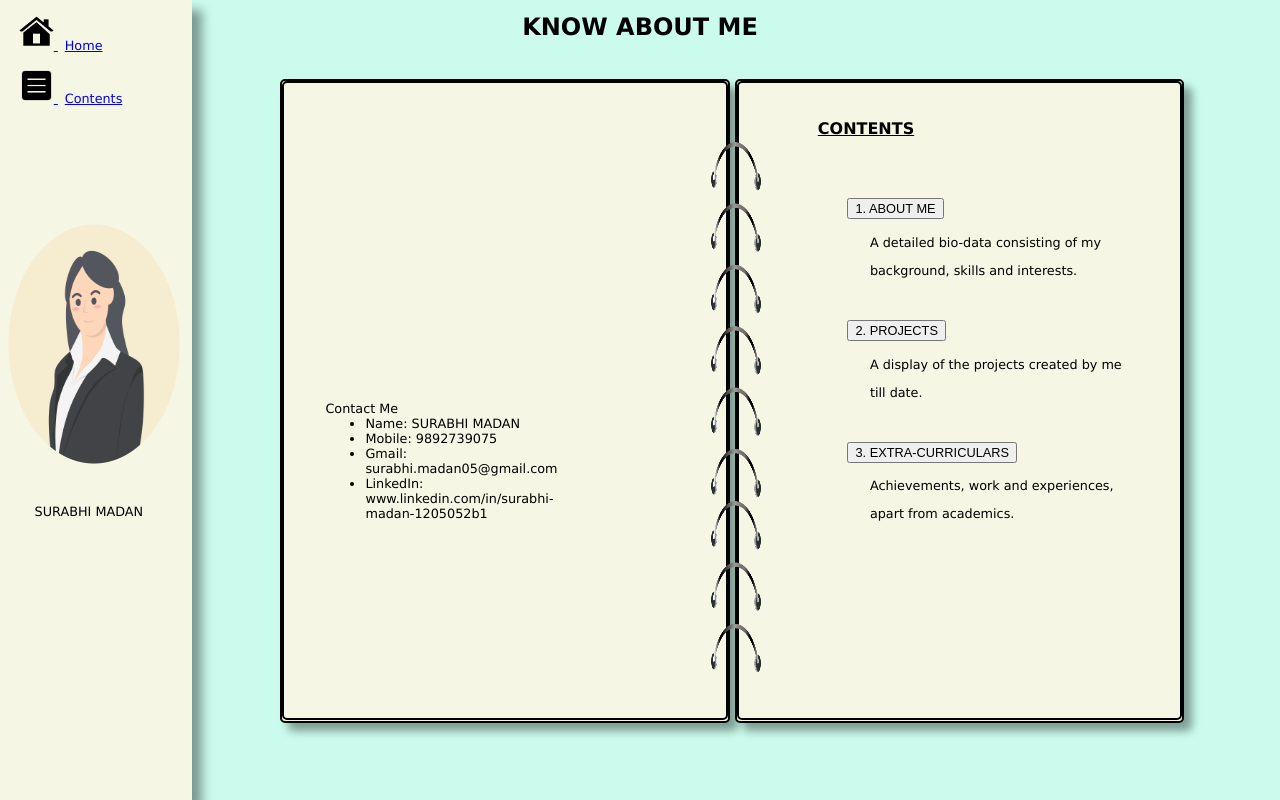
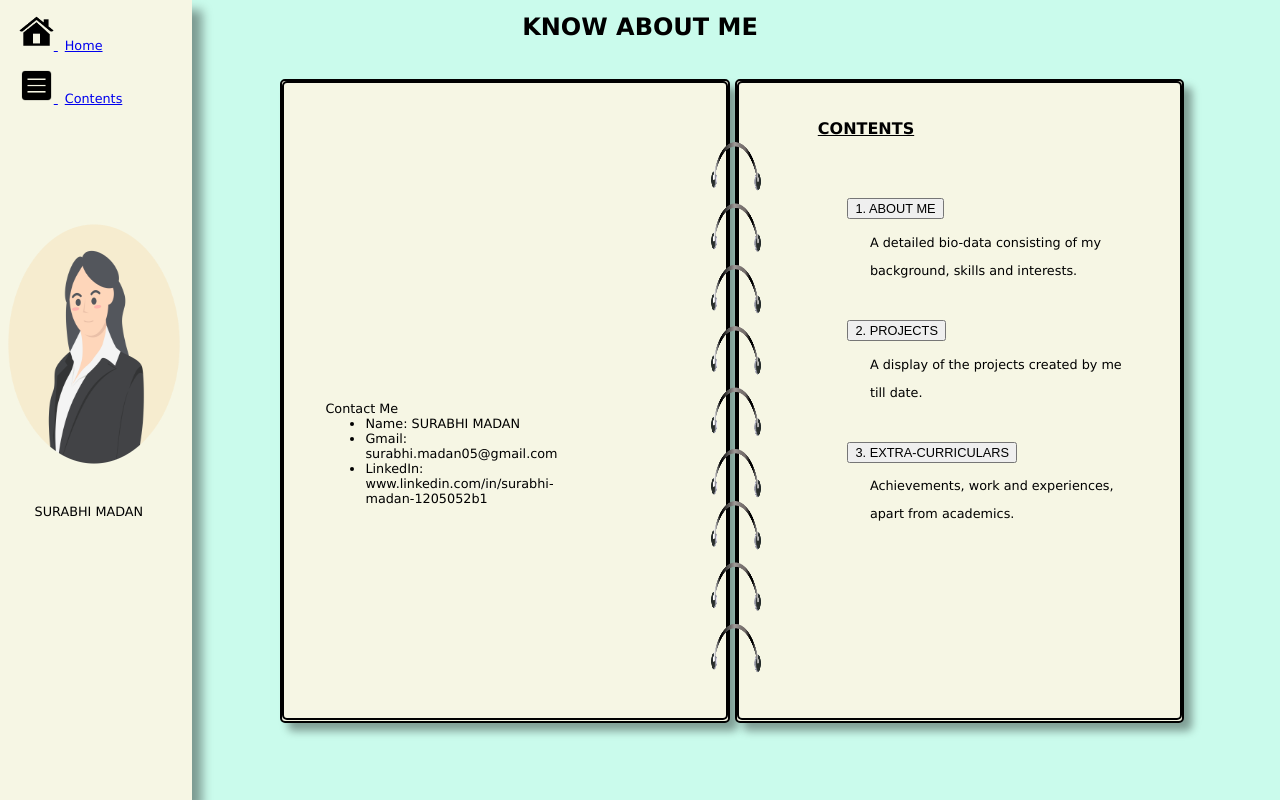
Before and after one commit to surabhimdn/Portfolio, a plain HTML site: page 2 Contents.html in a window 1280 px wide. Drawn offline with Linux system fonts and the light colour scheme.

Commit message:
Update 2 Contents.html

```diff
--- a/2 Contents.html
+++ b/2 Contents.html
@@ -30,7 +30,6 @@
                 Contact Me<br>
                 <ul>
                     <li>Name: SURABHI MADAN</li>
-                    <li>Mobile: 9892739075</li>
                     <li>Gmail: surabhi.madan05@gmail.com</li>
                     <li>LinkedIn: www.linkedin.com/in/surabhi-madan-1205052b1</li>
                 </ul>
```
